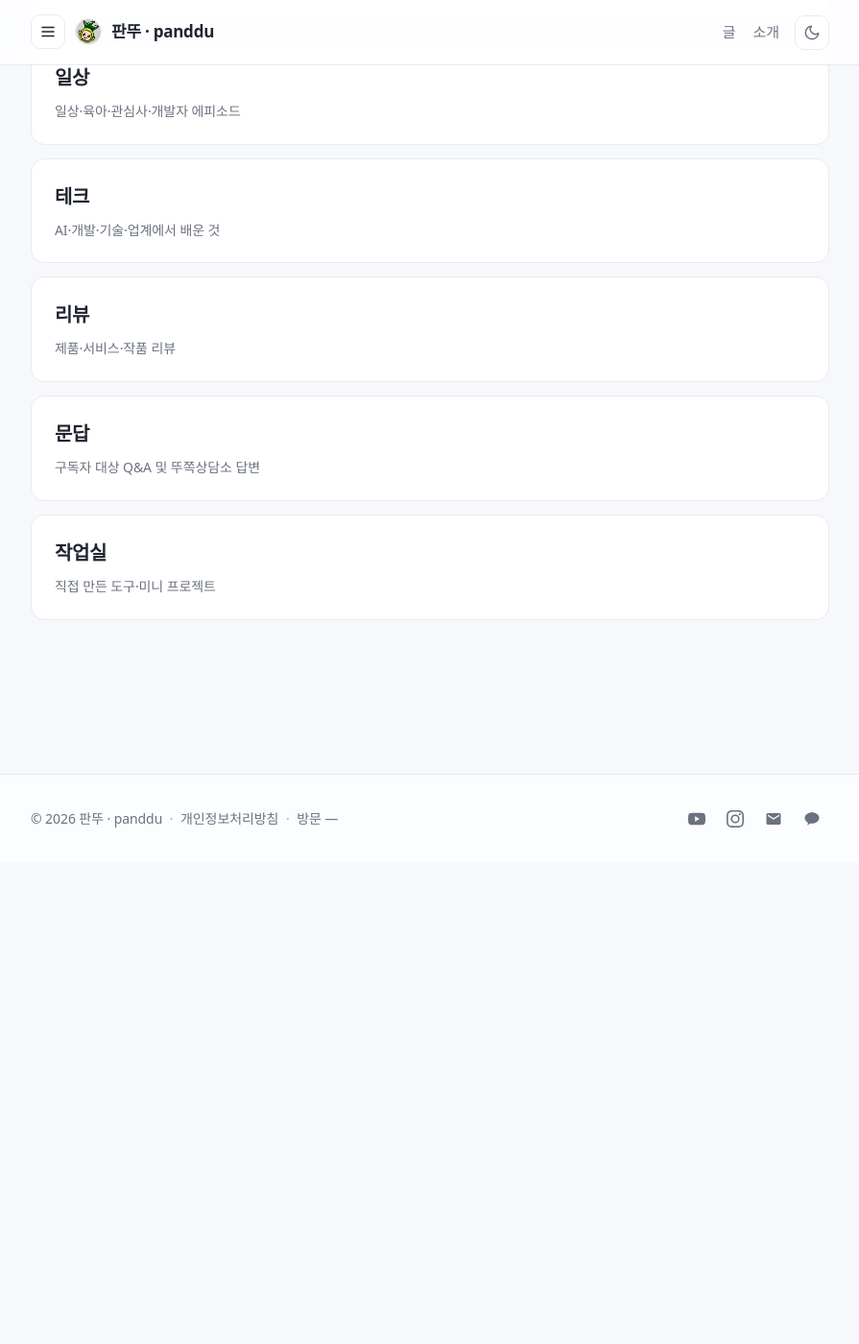
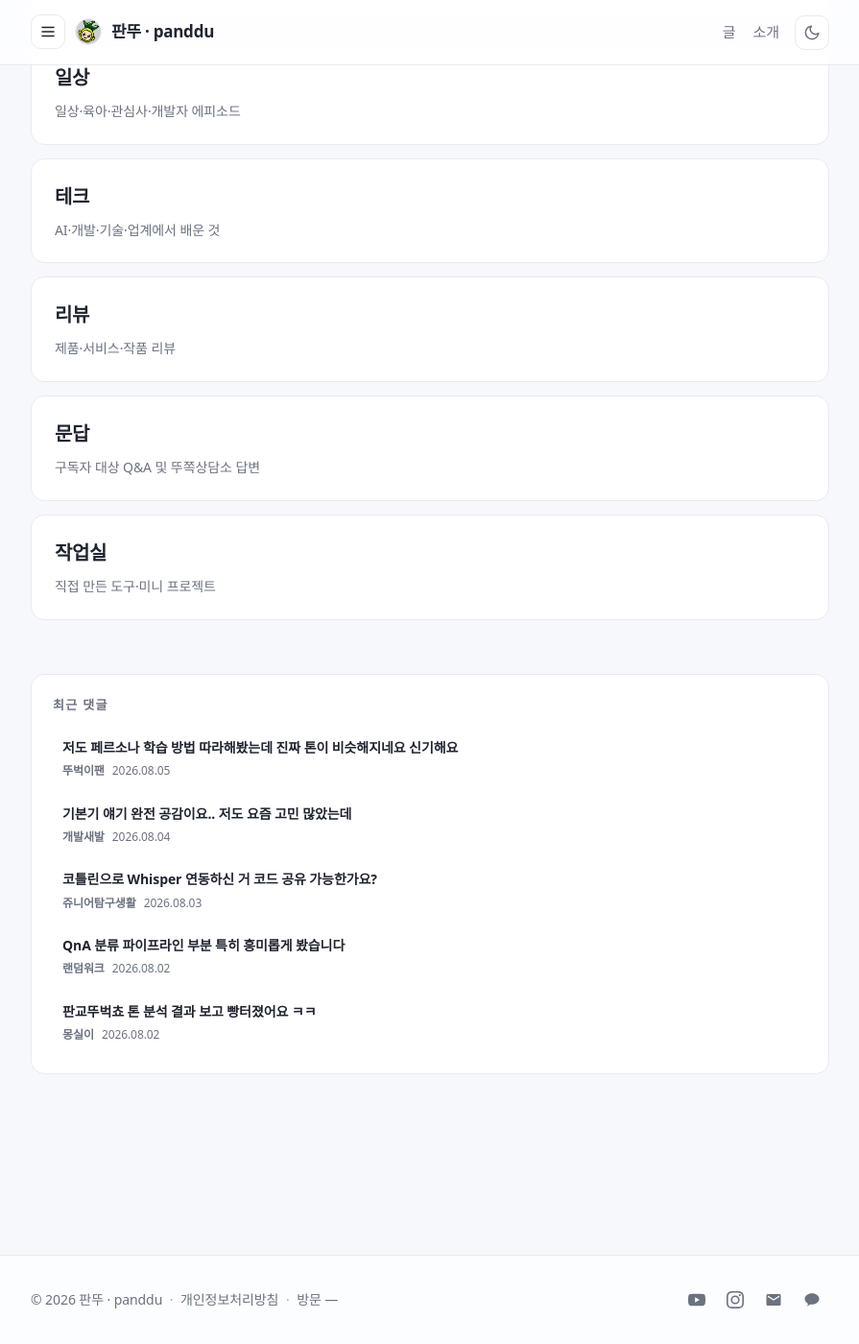
Before and after one commit to panddu/panddu.github.io, a Jekyll site: the page built from series/index.html, in a window 1280 px wide and 1400 px high, scrolled down 191 px. Shown: the whole window at 96% size, without its empty margins (192-1087 px from the left). Built offline with Jekyll 4.4.1, drawn with Linux system fonts in a browser that asks for light colours; some web fonts are replaced; before the commit the page ends 1090 px from its top, so only the background shows below that.

Commit message:
feat: 최근 댓글 사이드바 위젯 추가 (실험)
related-posts와 같은 반응형 패턴(광폭 화면 우측 fixed 패널, 그 외 인라인 카드)으로
전체 글 목록 등 우측이 비어있던 화면에 최근 댓글을 노출한다.

- GitHub Discussions GraphQL로 스레드 최상위 댓글만 조회, 본인 계정 댓글 제외
- discussion_comment 이벤트로 즉시 갱신 + 매일 새벽 3시 백업 크론
- 별도 시크릿 없이 GITHUB_TOKEN만 사용

로컬 확인용으로 _data/recent_comments.json에 목업 데이터 시딩.

```diff
--- /dev/null
+++ b/_data/recent_comments.json
@@ -0,0 +1,32 @@
+[
+  {
+    "body": "저도 페르소나 학습 방법 따라해봤는데 진짜 톤이 비슷해지네요 신기해요",
+    "author": "뚜벅이팬",
+    "date": "2026.08.05",
+    "url": "/posts/2026/08/ai-persona-training/"
+  },
+  {
+    "body": "기본기 얘기 완전 공감이요.. 저도 요즘 고민 많았는데",
+    "author": "개발새발",
+    "date": "2026.08.04",
+    "url": "/posts/2026/08/ai-and-basic-skills/"
+  },
+  {
+    "body": "코틀린으로 Whisper 연동하신 거 코드 공유 가능한가요?",
+    "author": "쥬니어탐구생활",
+    "date": "2026.08.03",
+    "url": "/posts/2026/08/panddu-ai-workflow/"
+  },
+  {
+    "body": "QnA 분류 파이프라인 부분 특히 흥미롭게 봤습니다",
+    "author": "랜덤워크",
+    "date": "2026.08.02",
+    "url": "/posts/2026/08/panddu-ai-workflow/"
+  },
+  {
+    "body": "판교뚜벅쵸 톤 분석 결과 보고 빵터졌어요 ㅋㅋ",
+    "author": "몽실이",
+    "date": "2026.08.02",
+    "url": "/posts/2026/08/ai-persona-training/"
+  }
+]
--- /dev/null
+++ b/_includes/recent_comments.html
@@ -0,0 +1,19 @@
+{%- assign comments = site.data.recent_comments -%}
+{%- if comments and comments.size > 0 -%}
+<aside class="recent-comments" aria-label="최근 댓글">
+  <h2 class="recent-comments__heading">최근 댓글</h2>
+  <ul class="recent-comments__list">
+    {%- for c in comments -%}
+      <li class="recent-comments__item">
+        <a class="recent-comments__link" href="{{ c.url | relative_url }}">
+          <span class="recent-comments__body">{{ c.body }}</span>
+          <span class="recent-comments__meta">
+            <span class="recent-comments__author">{{ c.author }}</span>
+            <time class="recent-comments__date">{{ c.date }}</time>
+          </span>
+        </a>
+      </li>
+    {%- endfor -%}
+  </ul>
+</aside>
+{%- endif -%}
--- a/_layouts/default.html
+++ b/_layouts/default.html
@@ -8,6 +8,9 @@
   {% include sidebar.html %}
   <main class="site-main">
     {{ content }}
+    {% unless page.layout == 'post' %}
+      {% include recent_comments.html %}
+    {% endunless %}
   </main>
   {% include footer.html %}
 
--- a/assets/css/main.scss
+++ b/assets/css/main.scss
@@ -1331,6 +1331,82 @@
   }
 }
 
+// ===== Recent comments (레이아웃 느낌 확인용 — 목업) =====
+// related-posts와 동일한 반응형 패턴: 기본은 본문 폭 카드, 광폭에서 우측 fixed 패널.
+.recent-comments {
+  max-width: var(--maxw);
+  margin: 56px auto 28px;
+  padding: 20px 22px;
+  background: var(--card);
+  border: 1px solid var(--line);
+  border-radius: 14px;
+}
+.recent-comments__heading {
+  font-size: 13px;
+  text-transform: uppercase;
+  letter-spacing: 0.1em;
+  color: var(--muted);
+  margin: 0 0 14px;
+  font-weight: 800;
+}
+.recent-comments__list {
+  list-style: none;
+  margin: 0;
+  padding: 0;
+  display: flex;
+  flex-direction: column;
+  gap: 4px;
+}
+.recent-comments__link {
+  display: flex;
+  flex-direction: column;
+  gap: 4px;
+  padding: 10px 10px;
+  border-radius: 10px;
+  color: var(--ink);
+  transition: background 0.15s ease;
+
+  &:hover {
+    background: var(--chip);
+    text-decoration: none;
+    .recent-comments__body { color: var(--accent); }
+  }
+}
+.recent-comments__body {
+  font-size: 14px;
+  font-weight: 600;
+  line-height: 1.45;
+  display: -webkit-box;
+  -webkit-line-clamp: 2;
+  -webkit-box-orient: vertical;
+  overflow: hidden;
+}
+.recent-comments__meta {
+  display: flex;
+  align-items: baseline;
+  gap: 8px;
+  font-size: 12px;
+  color: var(--muted);
+}
+.recent-comments__author {
+  font-weight: 700;
+}
+
+@media (min-width: 1440px) {
+  .recent-comments {
+    position: fixed;
+    top: calc(var(--header-height) + 32px);
+    right: max(24px, calc(50% - 440px - 24px - 240px));
+    width: 240px;
+    max-width: 240px;
+    max-height: calc(100vh - var(--header-height) - 52px);
+    overflow-y: auto;
+    margin: 0;
+    padding: 20px 18px;
+    z-index: 5;
+  }
+}
+
 // ===== Series index (전체 시리즈 카드) =====
 .series-index {
   display: grid;
@@ -1571,6 +1647,7 @@
   .series-hero { padding: 24px 22px; border-radius: 14px; }
   .series-hero__title { font-size: 26px; }
   .related-posts { padding: 16px 18px; border-radius: 14px; }
+  .recent-comments { padding: 16px 18px; border-radius: 14px; }
   .post-nav { gap: 8px; }
   .post-nav__link { padding: 10px 12px; gap: 4px; }
   .post-nav__label { font-size: 11px; }
```
Also changed, not shown: scripts/fetch_recent_comments.py (added, +94 -0 lines), .github/workflows/recent-comments.yml (added).
